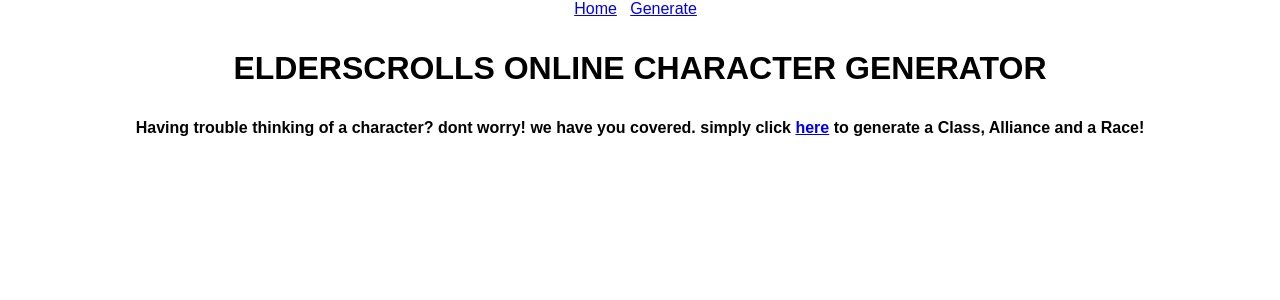
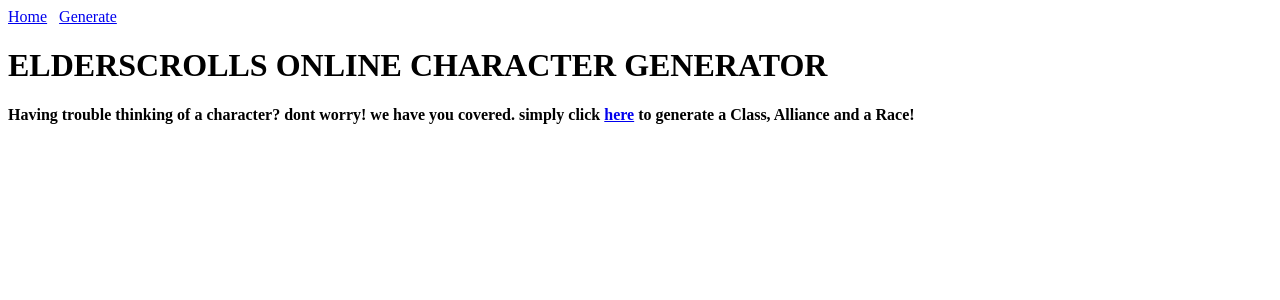
Before and after one commit to callumdunn810/practical-project, a Flask app: page / in a window 1280 px wide. Shown: the top 300 px of the page. Run offline with Flask 2, Linux system fonts and the light colour scheme.

Commit message:
added service1

```diff
--- a/service1/application/templates/home.html
+++ b/service1/application/templates/home.html
@@ -2,42 +2,7 @@
 <html>
 <head>
 <style>
-{box-sizing: border-box;}
- body {
-  margin: 0;
-  font-family: Arial, Helvetica, sans-serif;
-  background-color: #ffffff;
-}
-div {
-  background-color: rgb(255, 255, 255);
-  opacity: 1;
-}
-h1 {text-align: center;}
-p {text-align: center;}
-div {text-align: center;}
-/* .topnav {
-  overflow: hidden;
-  background-color: #5a1d1d;
-}
-.topnav a {
-  float: left;
-  display: block;
-  color: rgb(255, 254, 254);
-  text-align: center;
-  padding: 14px 16px;
-  text-decoration: none;
-  font-size: 17px;
-}
-.topnav a:hover {
-  background-color:#000000;
-  color: rgb(255, 250, 250);
-}
-a:link {
-  color: #5a1d1d;
-}
-a:visited {
-  color: #ffffff; */
-} */
+
 </style>
 </head>
       <title>Home</title>
@@ -48,8 +13,8 @@ a:visited {
     </head>
     <body>
 
-          <h1><strong><p style="color:rgb(0, 0, 0);">ELDERSCROLLS ONLINE CHARACTER GENERATOR</p></strong></h1>
-          <div class="arial"><strong><p style="color: #000000">Having trouble thinking of a character? dont worry! we have you covered. simply click <a href=" {{('/generate')}}">here</a>
+          <h1><strong>ELDERSCROLLS ONLINE CHARACTER GENERATOR</strong></h1>
+          <div class="arial"><strong>Having trouble thinking of a character? dont worry! we have you covered. simply click <a href=" {{('/generate')}}">here</a>
            to generate a Class, Alliance and a Race!</p></strong></div>
     </body>
 </html>
```
Also changed, not shown: service1/application/templates/gen.html (+5 -41 lines).
